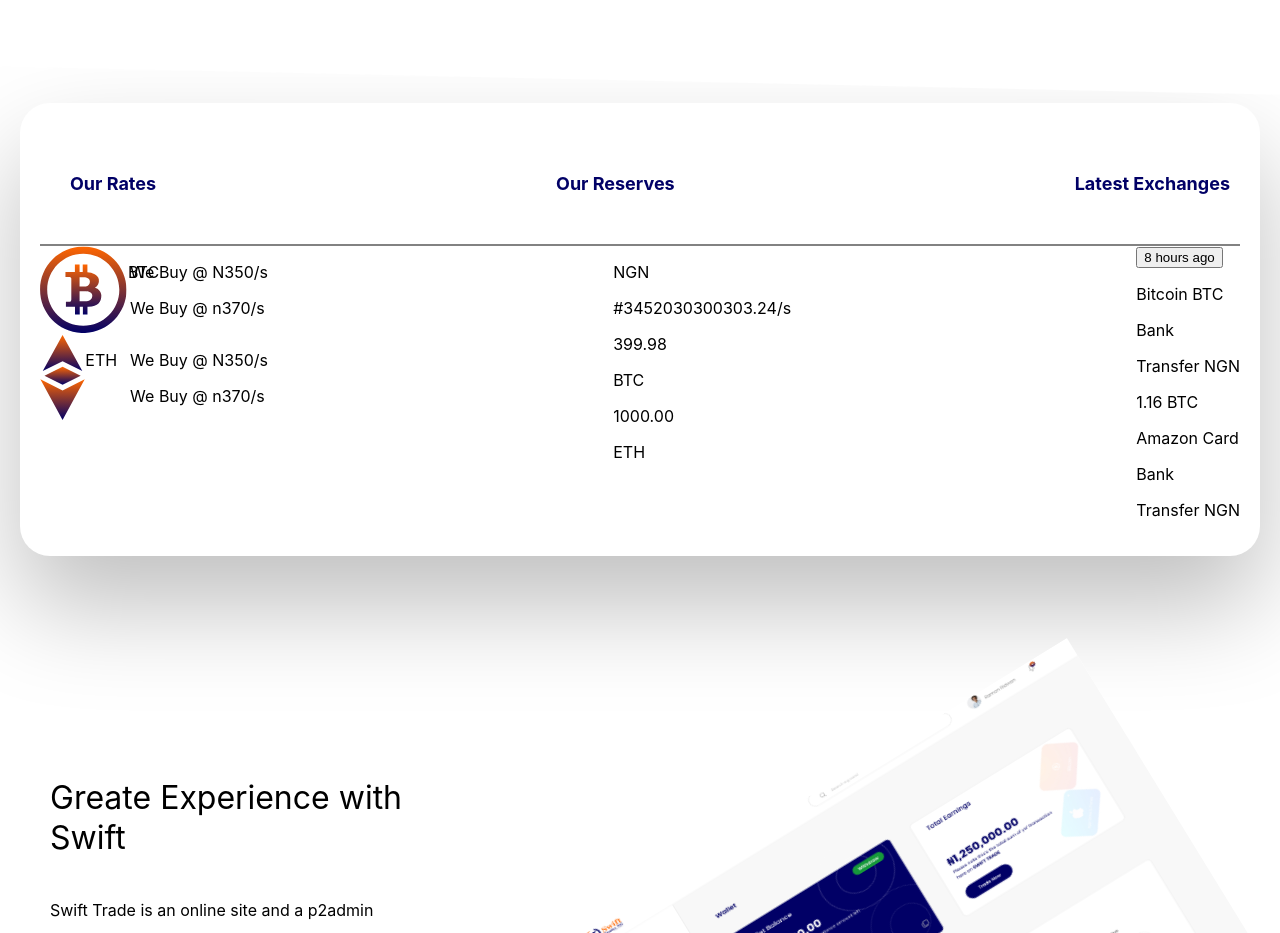
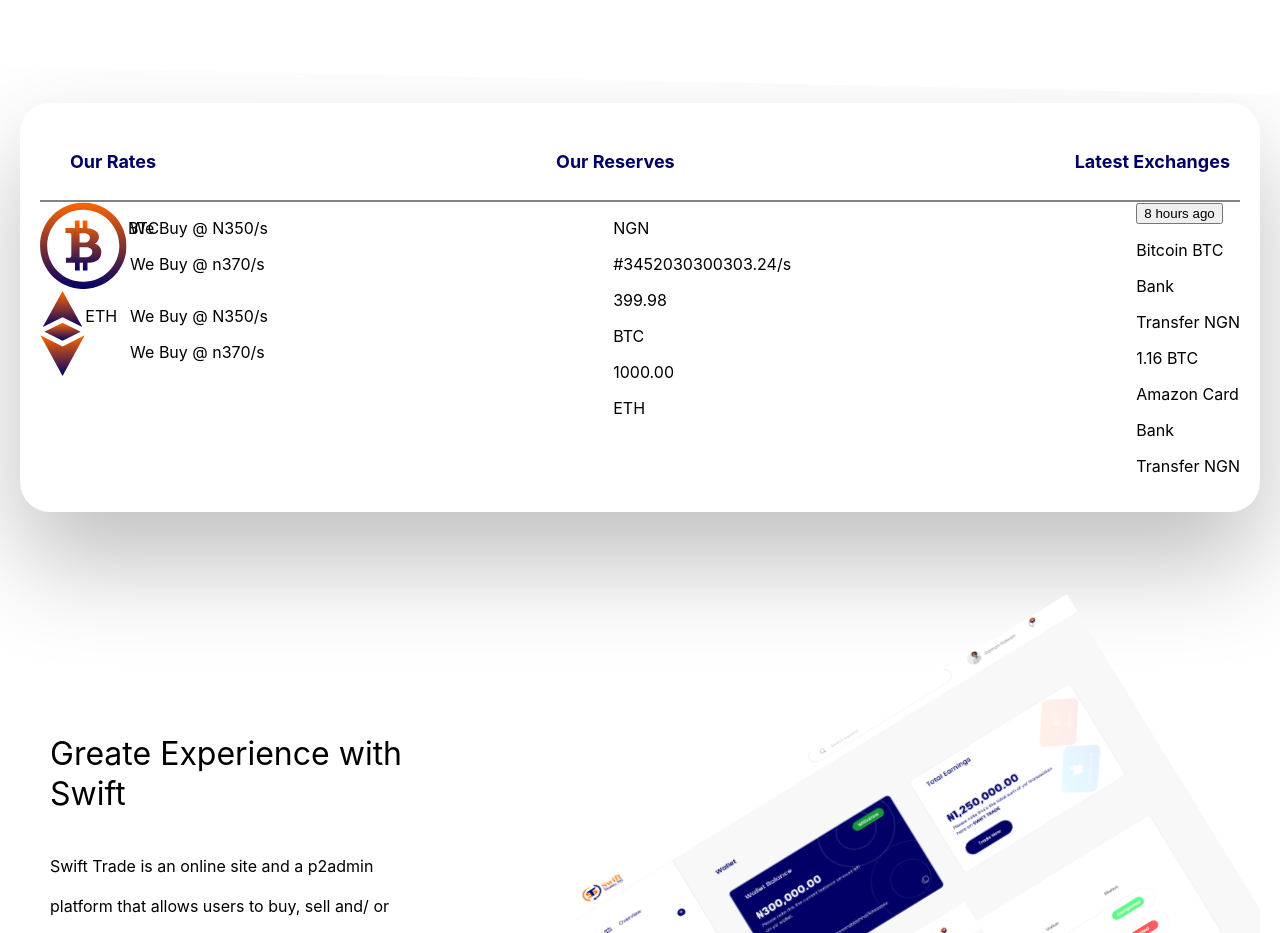
Before and after one commit to iamAbayomi/swift-trade-homepage, a React (Create React App) app: page / in a window 1280 px wide. Shown: the part 820-1753 px from the top of the page. Built offline with nearby package versions, Linux system fonts and the light colour scheme.

Commit message:
fix: removed line height

```diff
--- a/src/components/BuySellSection/BuySellSection.css
+++ b/src/components/BuySellSection/BuySellSection.css
@@ -10,7 +10,6 @@
 .our-section-text{
     font-weight: bold;
     font-size: 18px;
-    line-height: 65px;
     /* or 361% */
     /* Swift Solid 2 */
     color: #010066;
```
